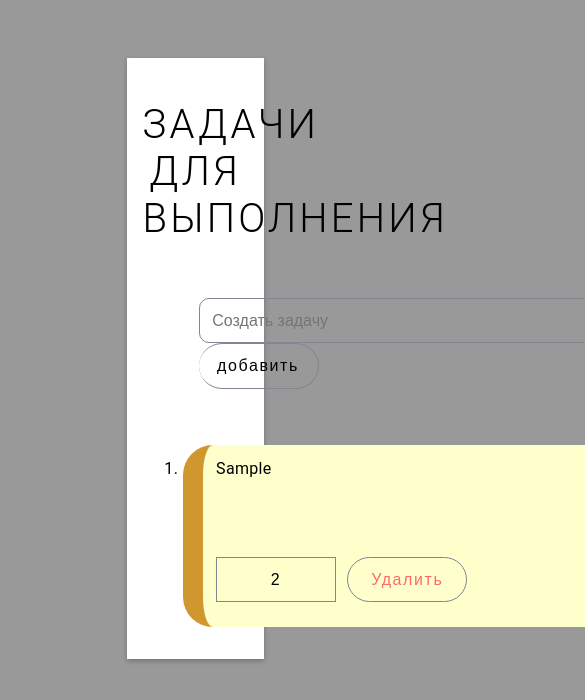
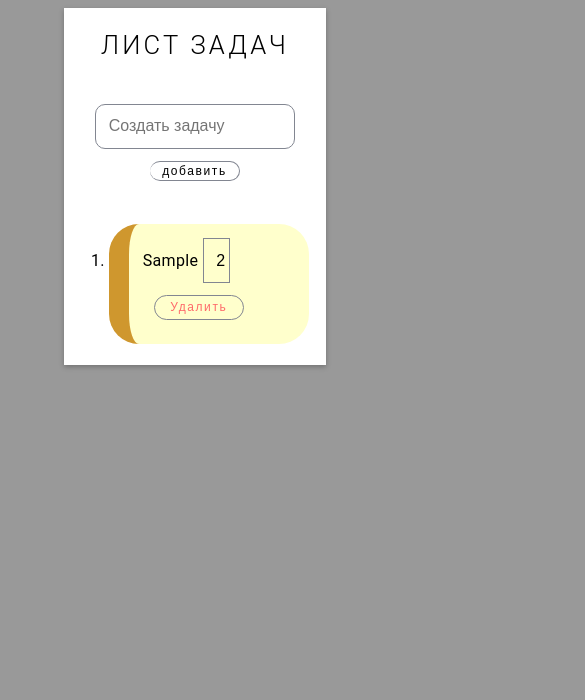
Before and after one commit to DaniilTimonov/todolistreact, a React (Create React App) app: page / in a window 390 px wide. Both pictures are taken after typing "Sample" into the empty fields and a click on the button "добавить". Shown: the top 700 px of the page, 585 px wide, since content can reach past the window. Built offline with nearby package versions, Linux system fonts and the light colour scheme.

Commit message:
доработка кода, исправлени багов

```diff
--- a/src/App.css
+++ b/src/App.css
@@ -69,7 +69,7 @@ button {
   appearance: none;
   color: currentcolor;
   background: transparent;
-  border:  1px solid #828691;
+  border: 1px solid #828691;
 }
 
 .add-button {
@@ -82,7 +82,7 @@ button {
 .delete-button {
   color: #fe6a6a;
   border-radius: 30px;
-  margin:0.7rem;
+  margin: 0.7rem;
 }
 
 ul {
@@ -113,16 +113,89 @@ li:last-child {
   color: #000000;
   letter-spacing: 0.2rem;
 }
+
 .edit-wrapper {
-  visibility: hidden;
-  margin:0.7rem;
+  display: none;
+  margin: 0.7rem;
 
 }
+
 .edit-input {
   width: 60%;
 }
+
 .ok-button {
   width: 20%;
   border-radius: 10px;
 
 }
+
+@media (max-width: 414px) {
+  body {
+    padding: 0;
+  }
+
+  .App {
+    max-width: unset;
+    width: 70%;
+    padding: 5px;
+  }
+
+  h1 {
+    font-weight: 300;
+    color: #000000;
+    font-size: 1.6rem;
+    letter-spacing: 0.2rem;
+    text-transform: uppercase;
+  }
+
+  .input-wrapper {
+    margin: 2rem;
+    height: 100px;
+    display: flex;
+    flex-direction: column;
+    align-items: center;
+    justify-content: space-evenly;
+
+  }
+
+  .input-creator {
+    width: 200px;
+  }
+
+  .add-button {
+
+    width: 90px;
+    height: 20px;
+    font-size: 12px;
+    padding: 0;
+  }
+
+  .li-toadd {
+    width: 200px;
+
+
+  }
+
+  .delete-button {
+    width: 90px;
+    height: 25px;
+    font-size: 12px;
+    padding: 0;
+  }
+
+
+  .edit-button {
+    width: 20px;
+  }
+
+  .ok-button {
+    width: 30%;
+
+  }
+
+  .edit-wrapper {
+    display: none;
+    align-items: center;
+  }
+}
--- a/src/App.js
+++ b/src/App.js
@@ -2,44 +2,51 @@ import { useState } from "react"; //импортируем хук usestate
 import "./App.css";
 
 const App = () => {
+  const [id, setId] = useState(0);
   const [todos, setTodos] = useState([]); // создаем хук для отслеживания состояния массива todos для последующего добавлениям в него элементов
-  const [todo , setTodo] = useState(""); // создаем состояниие todo (функция getter, отображает текущее значение ), setTodo  метод (функция setter, обновляющее состояние)
+  const [todo, setTodo] = useState({}); // создаем состояниие todo (функция getter, отображает текущее значение ), setTodo  метод (функция setter, обновляющее состояние)
 
   const addTodo = () => { //функция для добавления элемента todo в массив todos
     if (todo !== "") {  // создание условной конструкции, которая проверяет, чтобы значение не было пустым
-      setTodos([...todos, todo]);
-      setTodo(""); //очищает поле ввода после добавления в список Todos
+      setTodos([...todos, { text: todo, id: id }]);
+      /*   setTodos([...todos, todo]); */
+      setId(id + 1);
+      setTodo({ text: "" }); //очищает поле ввода после добавления в список Todos
+
     }
   };
 
   const deleteTodo = (text) => { //функция для удаления элемента списка
     console.log(todos);
     const newTodos = todos.filter((todo_elem) => {
-      return todo_elem !== text;
+      return todo_elem.text !== text;
     });
     console.log(newTodos);
     setTodos(newTodos);
   };
+  const updateTodo = (event, todo) => {
+    console.log(event, todo);
+  }
 
 
+  const showeditform = (className) => { //функция для отображения формы редактирования
+    document.getElementsByClassName(className)[0].style.display = "flex";
+    console.log(className);
+  };
 
-  const showeditform = (text, className) => { //функция для отображения формы редактирования
- document.getElementsByClassName(className)[0].style.visibility ="visible";
-  /* как назначать динамически классы? */
-
-  };
 
 
   return (
 
     <div className="App">
-      <h1>Задачи для выполнения</h1>
+      <h1>Лист задач</h1>
 
       <div className="input-wrapper">
         <input
+          className="input-creator"
           type="text"
           name="todo"
-          value ={todo} //привязка нужна для очистки значение value
+          value={todo.text} //привязка нужна для очистки значение value
           placeholder="Создать задачу"
           onChange={(e) => { //обработчик событий onChange срабатывает каждый раз когда значение поля изменяется
             setTodo(e.target.value); /* setter - функция присоединяется к обработчику событий  , используя обьект event*/
@@ -54,13 +61,16 @@ const App = () => {
         <ol className="todo-list">
           {todos.map((todo, index) => (
 
-              <li key={index}> {todo}  {/* создание кнопки редактирования */}
+            <li className="li-toadd" key={todo.id}> {todo.text}  {/* создание кнопки редактирования */}
 
-              <div className={`edit-wrapper item-${index}`}> {/* обертка для формы редактирования */}
+              <div className={`edit-wrapper item-${todo.id}`}> {/* обертка для формы редактирования */}
                 <input //инпут для редактирования
                   type="text"
                   className="edit-input"
-              value = {todo}
+                  defaultValue={todo.text}
+                  onChange={(e) => { //обработчик событий onChange срабатывает каждый раз когда значение поля изменяется
+                    updateTodo(e, todo);
+                  }}
                 />
                 <button
                   className="ok-button"
@@ -68,13 +78,14 @@ const App = () => {
                 >ok</button>
               </div>
               <button //создание кнопки редактирования
+                className="edit-button"
                 onClick={() => {
-                showeditform(todo, `item-${index}`);
-                 } }>2</button>
+                  showeditform(`item-${todo.id}`);
+                }}>2</button>
               <button //создание кнопки удаления
                 className="delete-button"
                 onClick={() => {
-                  deleteTodo(todo);
+                  deleteTodo(todo.text);
                 }}
               >
                 Удалить
--- /dev/null
+++ b/src/filter.js
@@ -0,0 +1,4 @@
+const filterWords = ['starcraft', 'warcraft', 'game', 'pc', 'phone', 'beer'];
+
+const actualNeeds = filterWords.filter(actual => actual.length < 7 );
+console.log(actualNeeds);
```
Also changed, not shown: src/arrowfunction.js (added, +7 -0 lines), src/function.js (added, +11 -0 lines). Lines whose indentation alone changed are shown as unchanged.
